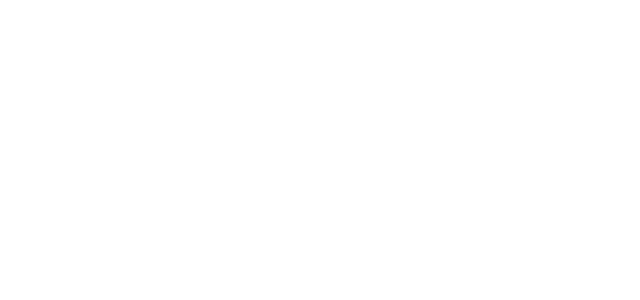
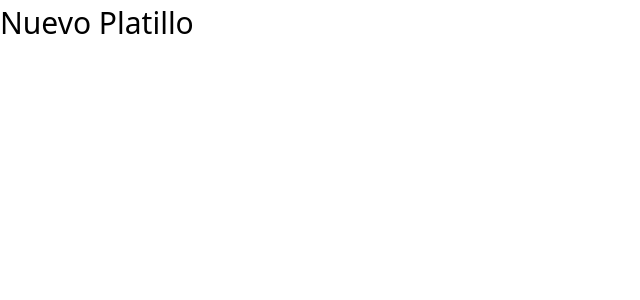
Before and after one commit to MiguelMaidana/RestaurantCompleto, a React (Create React App) app: page /nuevo-platillo in a window 1280 px wide. Before the commit this address had no page. Shown: the top 300 px of the page, without its empty margins (0-640 px from the left). Built offline with nearby package versions, Linux system fonts and the light colour scheme.

Commit message:
creacion de rutas y componentes

```diff
--- a/src/App.js
+++ b/src/App.js
@@ -2,12 +2,16 @@ import React from 'react';
 import {Routes, Route} from "react-router"
 
 import Ordenes from './components/paginas/Ordenes';
+import Menu from './components/paginas/Menu';
+import NuevoPlatillo from './components/paginas/NuevoPlatillo';
 
 function App() {
   return (
     <div>
       <Routes>
         <Route path="/" element={<Ordenes/>}/>
+        <Route path="/menu" element={<Menu/>}/>
+        <Route path="/nuevo-platillo" element={<NuevoPlatillo/>}/>
       </Routes>
     </div>
   );
--- /dev/null
+++ b/src/components/paginas/Menu.js
@@ -0,0 +1,13 @@
+import React from 'react';
+
+const Menu = props => {
+    return (
+        <>
+            <h1 className="text-3xl font-light mb-4">Menu</h1>
+        </>
+    );
+};
+
+
+
+export default Menu;
--- /dev/null
+++ b/src/components/paginas/NuevoPlatillo.js
@@ -0,0 +1,13 @@
+import React from 'react';
+
+const NuevoPlatillo = props => {
+    return (
+        <>
+            <h1 className="text-3xl font-light mb-4">Nuevo Platillo</h1>
+        </>
+    );
+};
+
+
+
+export default NuevoPlatillo;
```
